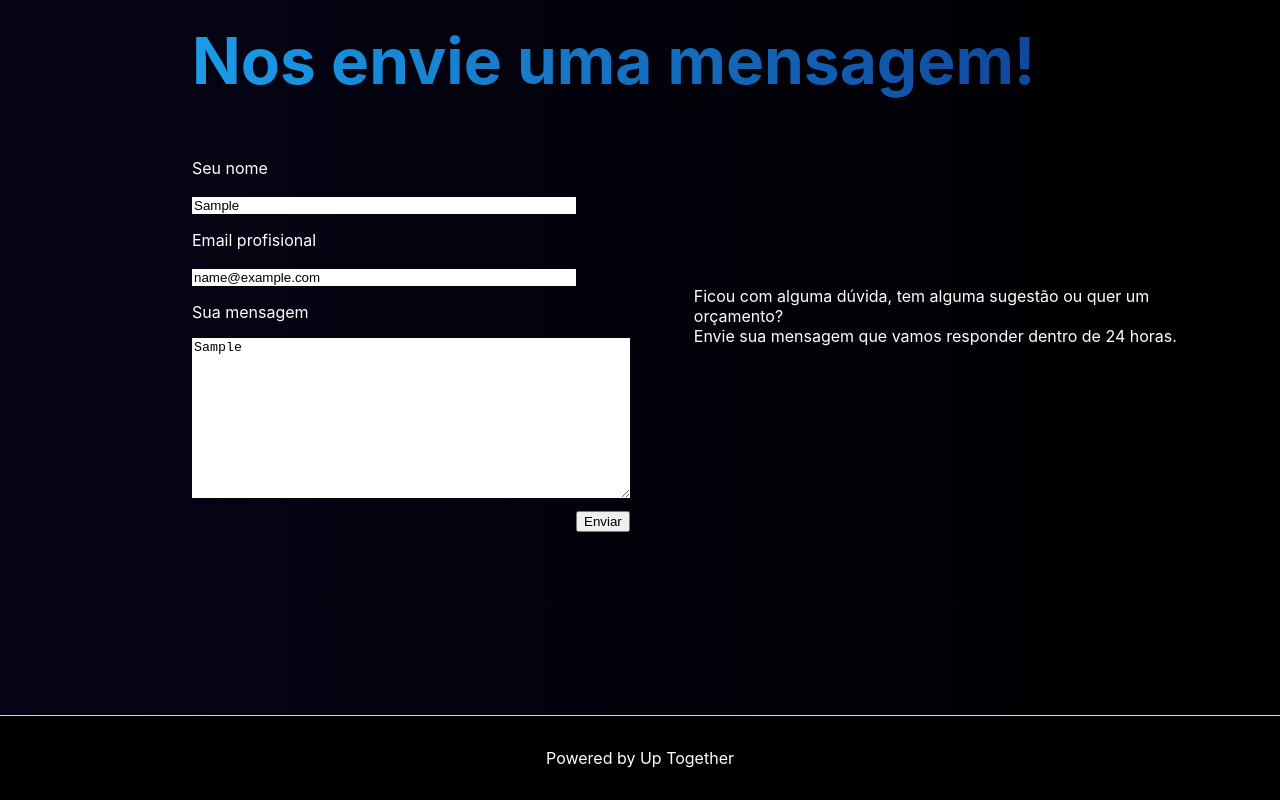
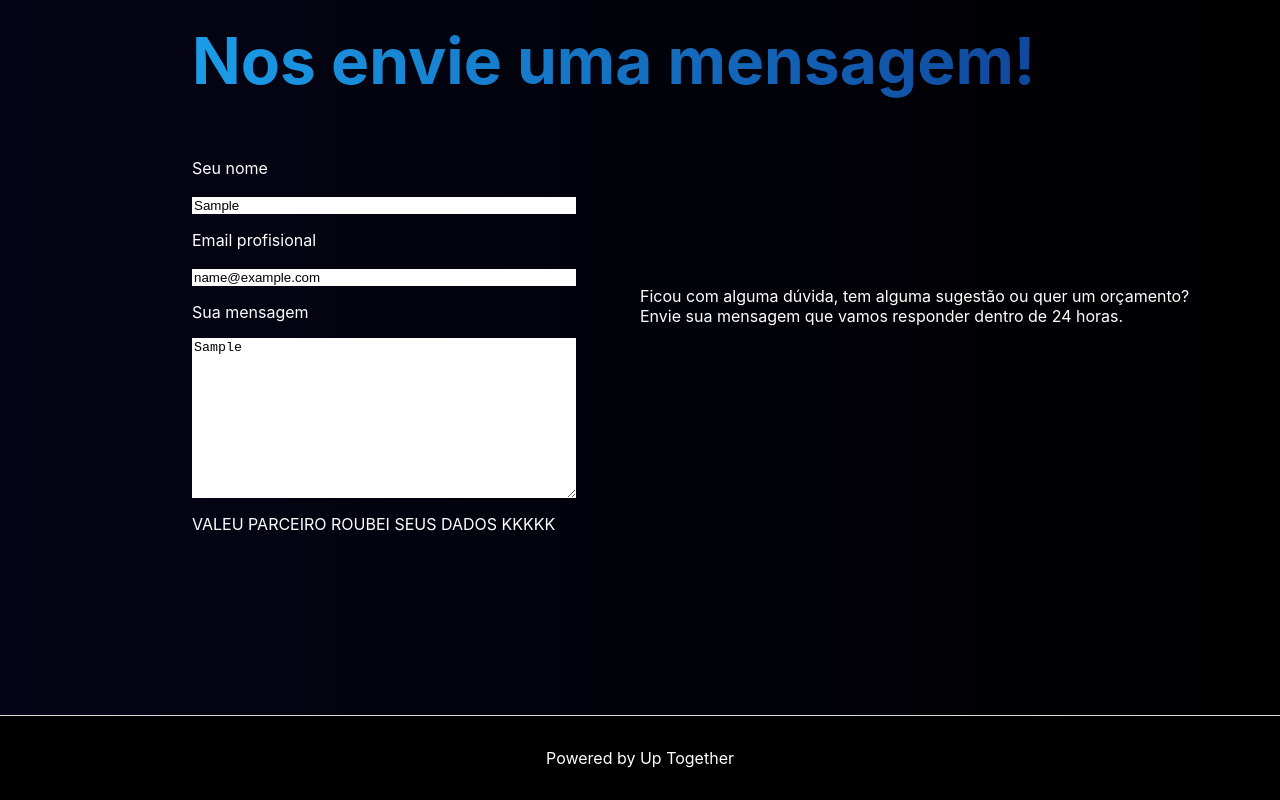
Before and after one commit to JonathanRomano/uptogether, a Next.js app: page / in a window 1280 px wide. Both pictures are taken after typing "Sample", "name@example.com", "Sample" into the empty fields and a click on the button "Enviar". Shown: the part 1685-2485 px from the top of the page. Built offline with nearby package versions, Linux system fonts and the light colour scheme; no server answers.

Commit message:
Bloqueando os inputs kk

```diff
--- a/package.json
+++ b/package.json
@@ -12,7 +12,8 @@
     "mongodb": "^4.5.0",
     "next": "12.1.4",
     "react": "18.0.0",
-    "react-dom": "18.0.0"
+    "react-dom": "18.0.0",
+    "react-loading": "^2.0.3"
   },
   "devDependencies": {
     "@types/node": "^17.0.23",
--- a/pages/index.tsx
+++ b/pages/index.tsx
@@ -5,10 +5,16 @@ import styles from '../styles/Home.module.css'
 import * as instagramLogo from '/public/instaLogo.png'
 import * as whatsappLogo from '/public/whatsappLogo.png'
 import * as linkedinLogo from '/public/linkedinLogo.png'
+import { useState } from 'react'
+import ReactLoading from 'react-loading'
 
 export default function Home() {
 
+	const [ buttonState, setButtonState ] = useState(1)
+
 	const registrarMensagem = async (e) => {
+		setButtonState(2)
+
 		e.preventDefault()
 
 		const formData = new FormData(e.target)
@@ -25,6 +31,14 @@ export default function Home() {
 		})
 	}
 
+	const Teste = ({state}) => {
+		if (state === 1){
+			return <button className={styles.button} type='submit'>Enviar</button>
+
+		} else {
+			return <p> VALEU PARCEIRO ROUBEI SEUS DADOS KKKKK </p>
+		}
+	}
 
 	return (
 		<div className={styles.container}>
@@ -145,8 +159,9 @@ export default function Home() {
 									</div>
 									<p>Sua mensagem</p>
 									<textarea className={styles.input2} name="mensage"/>
-									<button className={styles.button} type='submit'>Enviar</button>
+
 								</div>
+								<Teste state={buttonState}/>
 							</form>
 
 							<p className={styles.p1}>
```
Also changed, not shown: 1 other file (tests, documents, lock files or other folders).
